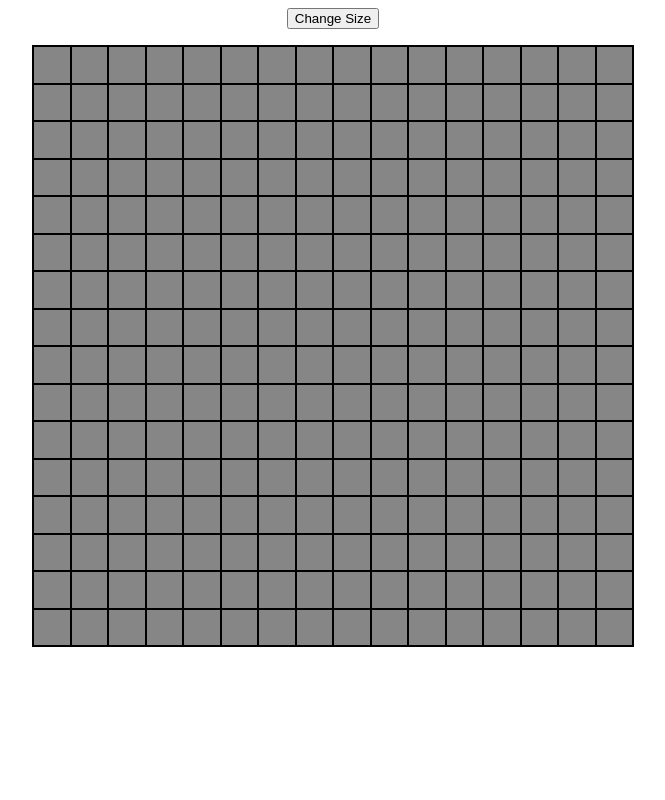
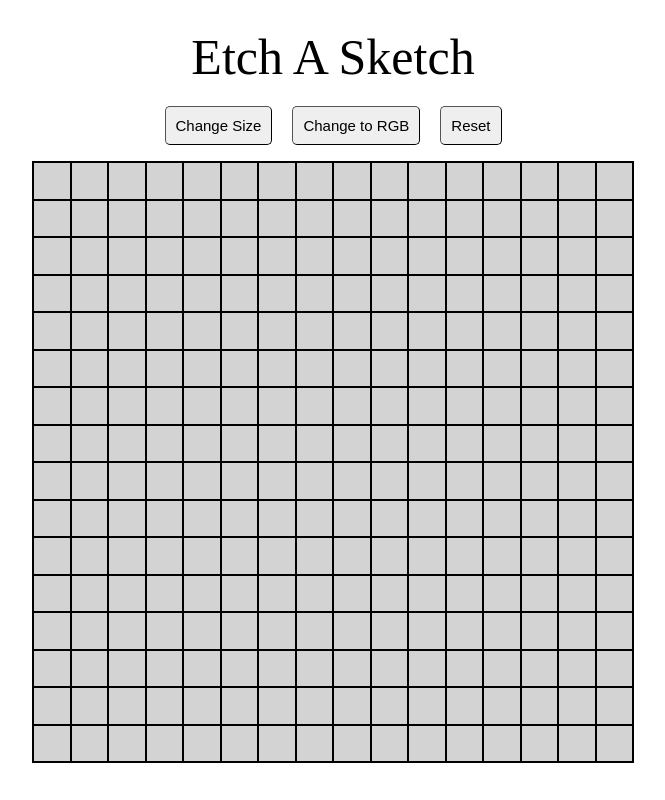
Before and after one commit to thsurgeonofdeath/Etch_A_Sketch, a plain HTML site: page index.html in a window 1280 px wide. Shown: the whole page, without its empty margins (307-972 px from the left). Drawn offline with Linux system fonts and the light colour scheme.

Commit message:
rgb and reset function

```diff
--- a/index.html
+++ b/index.html
@@ -9,9 +9,18 @@
         <link rel="stylesheet" href="style.css">
     </head>
 <body>
+    <div class="title">
+        <p> Etch A Sketch </p>
+    </div>
     <div class="utils">
         <button id="size_buton">
             Change Size
+        </button>
+        <button id="rgb_color">
+            Change to RGB
+        </button>
+        <button id="reset">
+            Reset
         </button>
     </div>
   <div class="container">
--- a/javascript.js
+++ b/javascript.js
@@ -1,5 +1,8 @@
 const container = document.querySelector('.container');
 const resizeGrid = document.getElementById("size_buton");
+const RGBSelector = document.getElementById("rgb_color");
+const resetButton = document.getElementById("reset");
+
 
 function creategrid(){
     for(let i=0; i <256; i++){
@@ -15,7 +18,6 @@ function hover(){
     grids.forEach(grid =>
         grid.addEventListener('mouseenter',function(){
             grid.style.cssText = "background-color: black;"
-            console.log('changed!!!');
     }));
 }
 
@@ -43,10 +45,32 @@ function changeGrid(){
     hover();
 }
 
+function changeToRGB(){
+    const grids = document.querySelectorAll('.grid');
+
+    grids.forEach(grid =>
+        grid.addEventListener('mouseenter',function(){
+
+            let r = Math.floor((Math.random() * 255) + 1);
+            let g = Math.floor((Math.random() * 255) + 1);
+            let b = Math.floor((Math.random() * 255) + 1);
+
+            grid.style.background = `rgb(${r}, ${g}, ${b})`;
+    }));
+}
+
+function reset(){
+    const grids = document.querySelectorAll('.grid');
+
+    grids.forEach(grid =>
+        grid.style.backgroundColor = 'lightgrey'
+    );
+}
 
 creategrid();
 hover();
 
-
 // event listenning
 resizeGrid.addEventListener('click',changeGrid);
+RGBSelector.addEventListener('click',changeToRGB);
+resetButton.addEventListener('click',reset);
--- a/style.css
+++ b/style.css
@@ -1,15 +1,19 @@
 body{
     display: flex;
     flex-direction: column;
+    align-items: center;
 }
 
 .utils{
-    display: inline-block;
+    width: 75vh;
+    display: flex;
     text-align: center;
+    justify-content: center;
+    gap: 20px;
 }
 
 .grid{
-    border: 0.5px solid black;
+    border: 1px solid black;
 }
 
 .container{
@@ -19,8 +23,33 @@ body{
     margin: 0 auto;
     margin-top: 2vh;
     display: flex;
-    background: rgb(134, 134, 134);
+    background-color: lightgrey;
     display: grid;
     grid-template-rows: repeat(16, 1fr);
     grid-template-columns: repeat(16, 1fr);
 }
+
+.title{
+    display: inline-block;
+    text-align: center;
+    margin: 10px;
+    padding: 0;
+}
+
+.title p{
+    font-size: 50px;
+    margin: 10px;
+    padding: 0;
+}
+
+button{
+    border-radius: 5px;
+    border-width: 0.5px;
+    font-size: 15px;
+    padding: 10px;
+}
+
+button:hover{
+    background-color: #9f9e9e;
+    cursor: pointer;
+}
```
